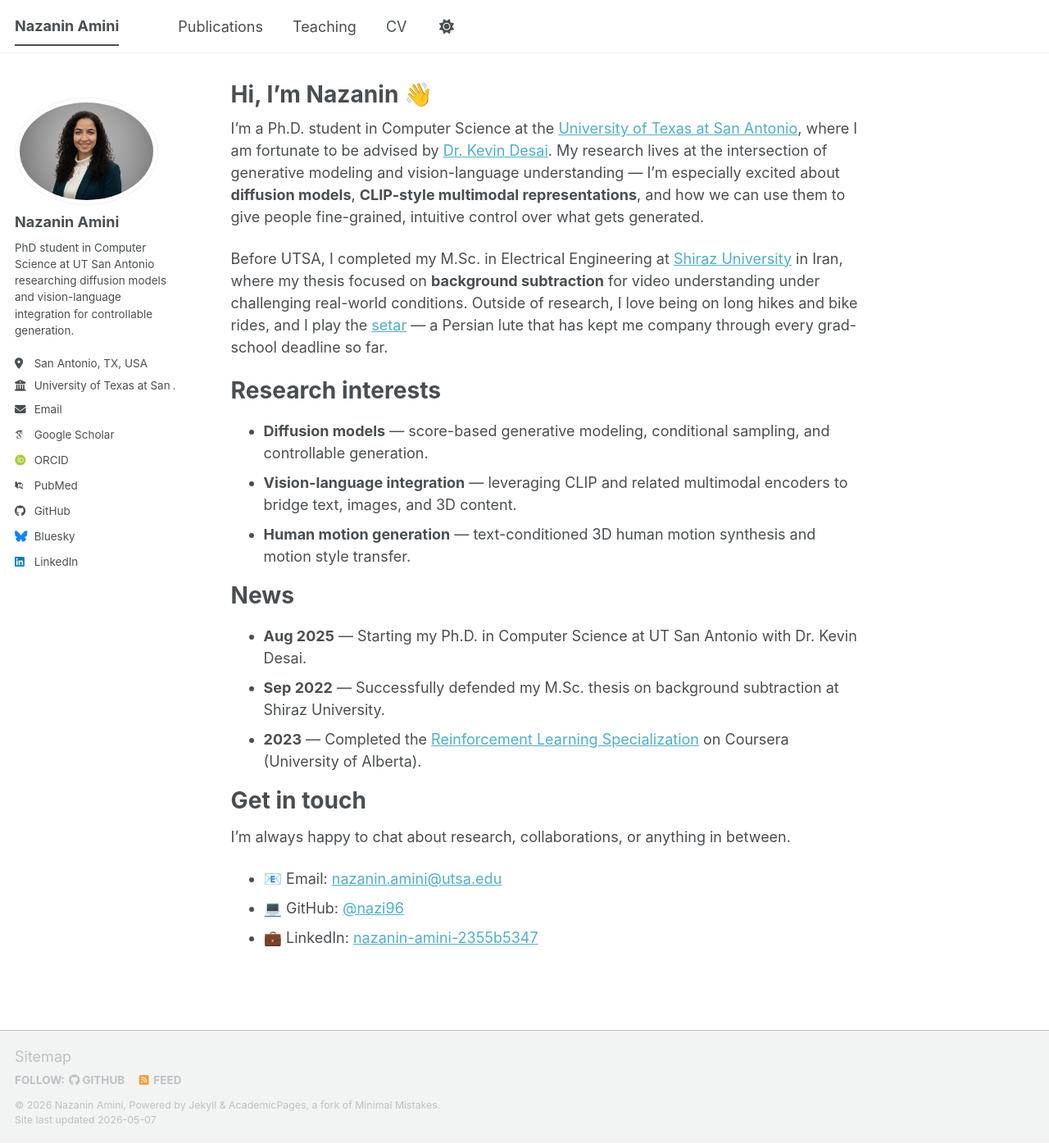
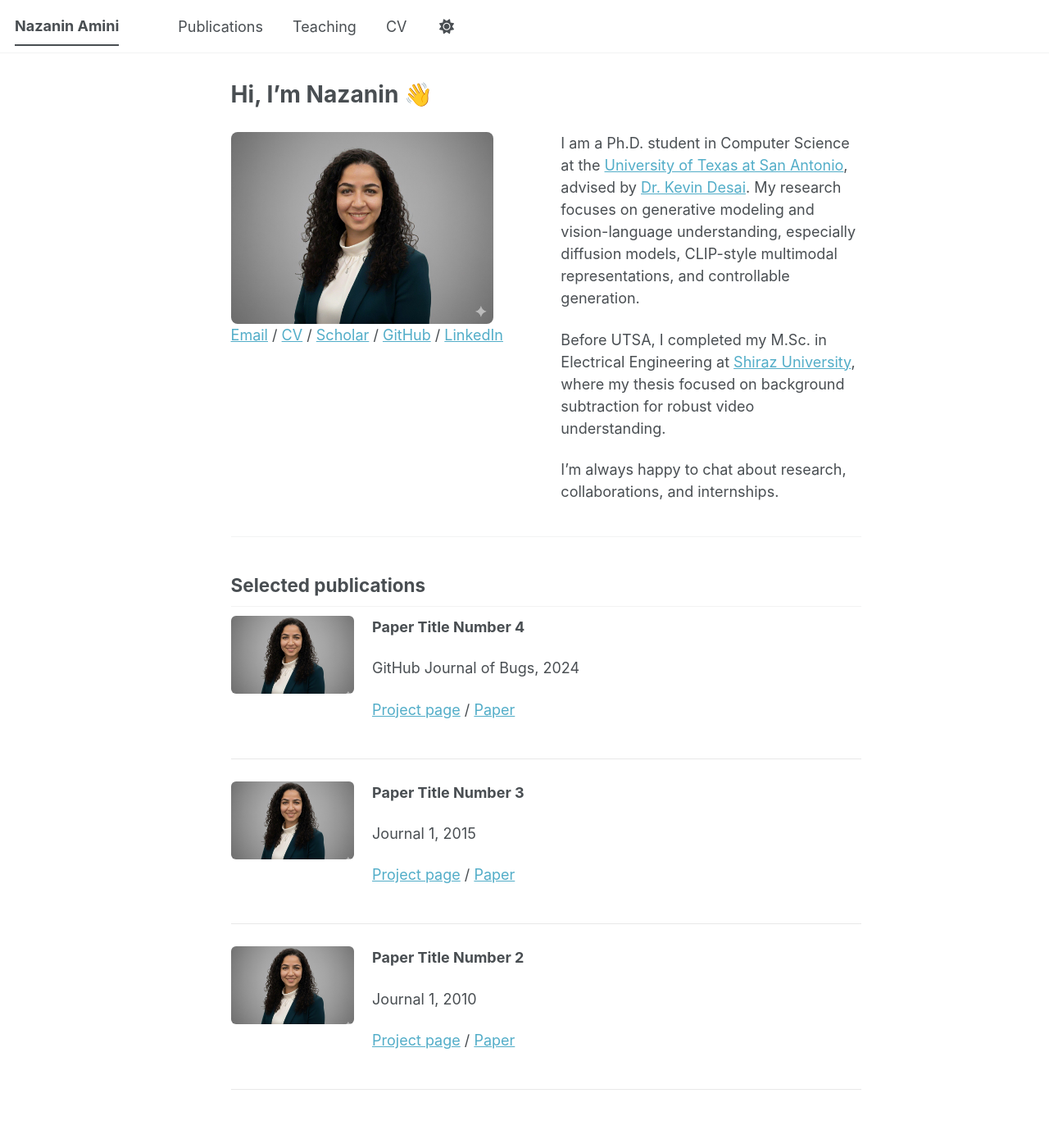
Before and after one commit to nazi96/nazi96.github.io, a Jekyll site: the page built from _pages/about.md, in a window 1280 px wide and 1400 px high. Shown: the whole window at 82% size. Built offline with Jekyll 4.4.1, drawn with Linux system fonts in a browser that asks for light colours; some web fonts are replaced; a script bundle is joined from its source files by our own code; library files that are not in the unit come from our copies.

Commit message:
Redesign homepage to match Lily-style layout
Agent-Logs-Url: https://github.com/nazi96/nazi96.github.io/sessions/47b6a5b6-7d7c-4fbc-b041-1855a53ed860

Co-authored-by: nazi96 <32620405+nazi96@users.noreply.github.com>

```diff
--- a/_pages/about.md
+++ b/_pages/about.md
@@ -1,35 +1,116 @@
 ---
 permalink: /
 title: "Hi, I'm Nazanin 👋"
-author_profile: true
+author_profile: false
 redirect_from:
   - /about/
   - /about.html
 ---
 
-I'm a Ph.D. student in Computer Science at the [University of Texas at San Antonio](https://www.utsa.edu/), where I am fortunate to be advised by [Dr. Kevin Desai](https://klab.cs.utsa.edu/). My research lives at the intersection of generative modeling and vision-language understanding — I'm especially excited about **diffusion models**, **CLIP-style multimodal representations**, and how we can use them to give people fine-grained, intuitive control over what gets generated.
+<style>
+.home-grid {
+  display: flex;
+  gap: 2rem;
+  align-items: flex-start;
+  margin-top: 1rem;
+}
+.home-col {
+  flex: 1;
+}
+.home-photo {
+  width: 100%;
+  max-width: 320px;
+  border-radius: 8px;
+}
+.home-links {
+  margin-top: 0.8rem;
+  font-size: 0.95rem;
+}
+.pub-card {
+  display: flex;
+  gap: 1.25rem;
+  margin-bottom: 1.5rem;
+  padding-bottom: 1.25rem;
+  border-bottom: 1px solid #e8e8e8;
+}
+.pub-thumb {
+  width: 150px;
+  height: 95px;
+  object-fit: cover;
+  border-radius: 6px;
+}
+.pub-meta {
+  flex: 1;
+}
+@media (max-width: 860px) {
+  .home-grid,
+  .pub-card {
+    flex-direction: column;
+  }
+  .pub-thumb {
+    width: 100%;
+    height: auto;
+    max-width: 320px;
+  }
+}
+</style>
 
-Before UTSA, I completed my M.Sc. in Electrical Engineering at [Shiraz University](https://shirazu.ac.ir/en) in Iran, where my thesis focused on **background subtraction** for video understanding under challenging real-world conditions. Outside of research, I love being on long hikes and bike rides, and I play the [setar](https://en.wikipedia.org/wiki/Setar) — a Persian lute that has kept me company through every grad-school deadline so far.
+<div class="home-grid">
+  <div class="home-col">
+    <img class="home-photo" src="/images/profile.jpg" alt="Nazanin Amini profile photo">
+    <p class="home-links">
+      <a href="mailto:nazanin.amini@utsa.edu">Email</a> /
+      <a href="/files/CV_Nazanin_Amini.pdf">CV</a> /
+      <a href="https://scholar.google.com/citations?user=PS_CX0AAAAAJ">Scholar</a> /
+      <a href="https://github.com/nazi96">GitHub</a> /
+      <a href="https://www.linkedin.com/in/nazanin-amini-2355b5347/">LinkedIn</a>
+    </p>
+  </div>
+  <div class="home-col">
+    <p>
+      I am a Ph.D. student in Computer Science at the <a href="https://www.utsa.edu/">University of Texas at San Antonio</a>,
+      advised by <a href="https://klab.cs.utsa.edu/">Dr. Kevin Desai</a>.
+      My research focuses on generative modeling and vision-language understanding, especially diffusion models,
+      CLIP-style multimodal representations, and controllable generation.
+    </p>
+    <p>
+      Before UTSA, I completed my M.Sc. in Electrical Engineering at
+      <a href="https://shirazu.ac.ir/en">Shiraz University</a>, where my thesis focused on
+      background subtraction for robust video understanding.
+    </p>
+    <p>
+      I’m always happy to chat about research, collaborations, and internships.
+    </p>
+  </div>
+</div>
 
-Research interests
-======
+<hr>
 
-- **Diffusion models** — score-based generative modeling, conditional sampling, and controllable generation.
-- **Vision-language integration** — leveraging CLIP and related multimodal encoders to bridge text, images, and 3D content.
-- **Human motion generation** — text-conditioned 3D human motion synthesis and motion style transfer.
+## Selected publications
 
-News
-======
+<div class="pub-card">
+  <img class="pub-thumb" src="/images/profile.jpg" alt="Publication placeholder image">
+  <div class="pub-meta">
+    <p><strong>Paper Title Number 4</strong></p>
+    <p>GitHub Journal of Bugs, 2024</p>
+    <p><a href="/publication/2024-02-17-paper-title-number-4">Project page</a> / <a href="https://academicpages.github.io/files/paper3.pdf">Paper</a></p>
+  </div>
+</div>
 
-- **Aug 2025** — Starting my Ph.D. in Computer Science at UT San Antonio with Dr. Kevin Desai.
-- **Sep 2022** — Successfully defended my M.Sc. thesis on background subtraction at Shiraz University.
-- **2023** — Completed the [Reinforcement Learning Specialization](https://www.coursera.org/specializations/reinforcement-learning) on Coursera (University of Alberta).
+<div class="pub-card">
+  <img class="pub-thumb" src="/images/profile.jpg" alt="Publication placeholder image">
+  <div class="pub-meta">
+    <p><strong>Paper Title Number 3</strong></p>
+    <p>Journal 1, 2015</p>
+    <p><a href="/publication/2015-10-01-paper-title-number-3">Project page</a> / <a href="https://academicpages.github.io/files/paper3.pdf">Paper</a></p>
+  </div>
+</div>
 
-Get in touch
-======
-
-I'm always happy to chat about research, collaborations, or anything in between.
-
-- 📧 Email: [nazanin.amini@utsa.edu](mailto:nazanin.amini@utsa.edu)
-- 💻 GitHub: [@nazi96](https://github.com/nazi96)
-- 💼 LinkedIn: [nazanin-amini-2355b5347](https://www.linkedin.com/in/nazanin-amini-2355b5347/)
+<div class="pub-card">
+  <img class="pub-thumb" src="/images/profile.jpg" alt="Publication placeholder image">
+  <div class="pub-meta">
+    <p><strong>Paper Title Number 2</strong></p>
+    <p>Journal 1, 2010</p>
+    <p><a href="/publication/2010-10-01-paper-title-number-2">Project page</a> / <a href="https://academicpages.github.io/files/paper2.pdf">Paper</a></p>
+  </div>
+</div>
```
